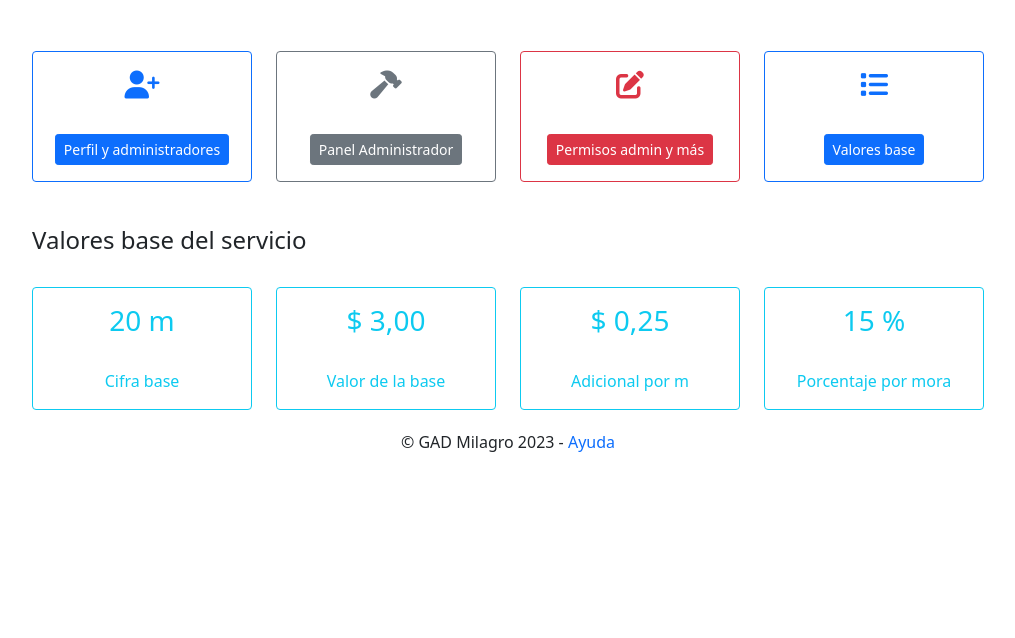
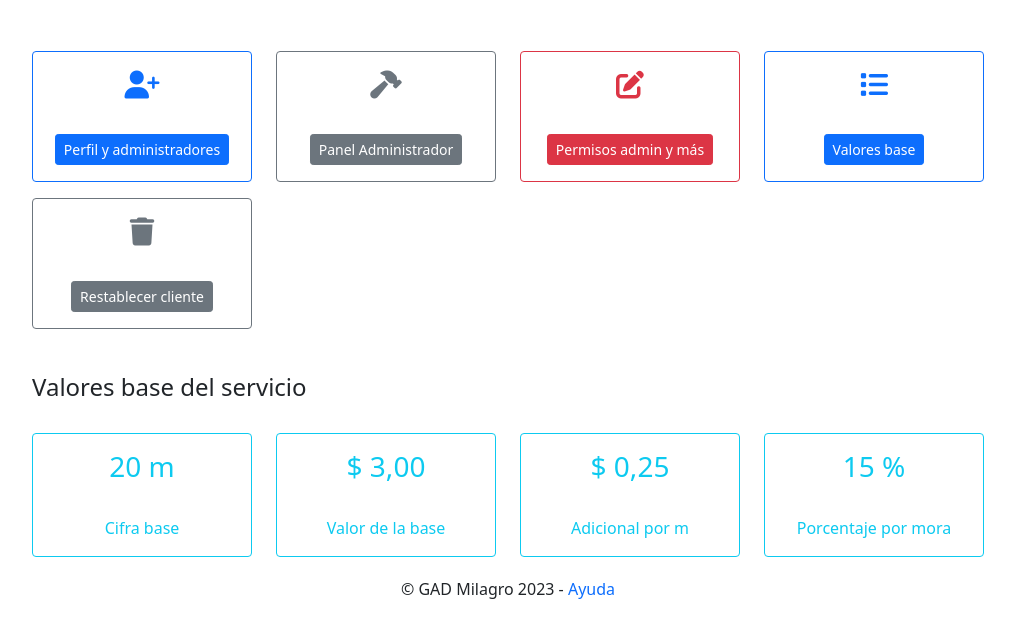
Before and after one commit to servicioaguamilagro/SAguaMilagro, a Django app: page /configuraciones/ in a window 1280 px wide. Shown: the part 147-785 px from the top of the page, without its empty margins (132-1147 px from the left). Run offline with Django 4.2, Linux system fonts and the light colour scheme; a user stored in the database is signed in; data comes from the database, SQL or seed files in the repository; both versions use the stored data as it was after the commit.

Commit message:
desbloquear usuarios eliminados

```diff
--- a/AppAguaMilagro/urls.py
+++ b/AppAguaMilagro/urls.py
@@ -20,7 +20,7 @@ from clientes.views import crear_cliente, listar_clientes, editar_cliente, actua
 from cifras.views import seleccion_clientes,ingresar_cifra, editar_cifras, actualizar_cifra
 from cobros.views import mostrar_clientes, calcular_cobro, GeneratePdf
 from notificaciones.views import notificaciones, notificar_usuario, notificar_todos
-from configuraciones.views import configuraciones, nuevo_administrador, nuevos_valores, actualizar_usuario,eliminar_usuario
+from configuraciones.views import configuraciones, nuevo_administrador, nuevos_valores, actualizar_usuario,eliminar_usuario, listar_clienteseliminados, restablecer
 from django.contrib.auth import views as auth_views
 
 urlpatterns = [
@@ -58,6 +58,8 @@ urlpatterns = [
     path('actualizarusuario/<int:id>',actualizar_usuario),
     path('eliminarusuario/',eliminar_usuario),
     path('superuser/',superUser),
+    path('recuperarusuario/',listar_clienteseliminados),
+    path('restablecerusuario/<int:id>',restablecer),
     #reseteo contraseñas
     path('reset_password/',auth_views.PasswordResetView.as_view(template_name="contraseñaResetear.html"), name='password_reset'),
     path('reset_password_send/',auth_views.PasswordResetDoneView.as_view(template_name="contraseñaEnvio.html"), name='password_reset_done'),
--- a/cifras/views.py
+++ b/cifras/views.py
@@ -145,7 +145,6 @@ def actualizar_cifra(request, id):
         cliente = Cliente.objects.get(medidor=c.id_usuario)
     except Cliente.DoesNotExist:
         raise Http404
-
     ruta = '/ingresarcifra/'
     ruta = ruta+str(cliente.id)
     print (ruta)
@@ -161,7 +160,6 @@ def actualizar_cifra(request, id):
         #obtengo cifra ingresada
         cifra = request.POST.get("cifra")
         if auxcifra < int(cifra):
-
             if cifra != "":
                 c.cifra = int(cifra)
                 if c.save() != True:
@@ -173,5 +171,4 @@ def actualizar_cifra(request, id):
             r = '/editarcifra/'
             r = r+str(c.id)
             return redirect(r)
-
     return redirect(ruta)
--- a/configuraciones/views.py
+++ b/configuraciones/views.py
@@ -1,7 +1,10 @@
+from django.http import Http404
+from django.db.models import Q
 from django.shortcuts import render
 from django.shortcuts import redirect
 from django.contrib import messages
 from .models import ValoresBase
+from clientes.models import Cliente
 from django.contrib.auth.models import User
 # Create your views here.
 
@@ -89,3 +92,39 @@ def eliminar_usuario(request):
         messages.success(request, "Usurio eliminado")
         return redirect("/")
     return render(request, "eliminarAdmin.html")
+
+#metodo para listar clientes
+def listar_clienteseliminados(request):
+    busqueda = request.GET.get("buscar")
+    try:
+        clientes = Cliente.objects.filter(
+                Q(detalle__icontains = 'eliminado')
+            ).distinct()
+    except Cliente.DoesNotExist:
+                raise Http404
+    print (clientes)
+    if busqueda:
+        messages.success(request, " Los resultados encontrados para la busqueda '"+busqueda+"' son:")
+        try:
+            clientes = Cliente.objects.filter(detalle = 'eliminado').filter(
+                Q(nombres__icontains = busqueda) |
+                Q(apellidos__icontains = busqueda)|
+                Q(medidor__icontains = busqueda) |
+                Q(cedula__icontains = busqueda)
+            ).distinct()
+        except Cliente.DoesNotExist:
+            raise Http404
+    return render(request, "restablecerCliente.html", {"clientes": clientes})
+
+#restablecer cliente eliminado
+def restablecer(request, id):
+    try:
+        cliente = Cliente.objects.get(pk=id)
+    except Cliente.DoesNotExist:
+        raise Http404
+    cliente.detalle = ""
+    if cliente.save() != True:
+        messages.success(request, "El cliente <"+str(cliente.nombres)+" "+str(cliente.apellidos)+">, a sido restablecido correctamente!")
+    else:
+        messages.success(request, "A ocurrido un error! Vuelva a intentarlo.")
+    return render(request, "restablecerCliente.html", )
--- a/templates/configuraciones.html
+++ b/templates/configuraciones.html
@@ -40,6 +40,14 @@
                     <div class="card-body text-primary">
                         <h3><i class="fa-solid fa-list"></i></h3><br>
                         <span><a class="btn btn-sm btn-primary" href="/valoresbase">Valores base</a></span>
+                    </div>
+                </div>
+            </div>
+            <div class="col-xl-3 col-sm-6 col-12">
+                <div class="card border-secondary mb-3 text-center" style="max-width: 18rem;">
+                    <div class="card-body text-secondary">
+                        <h3><i class="fa-solid fa-trash"></i></h3><br>
+                        <span><a class="btn btn-sm btn-secondary" href="/recuperarusuario">Restablecer cliente</a></span>
                     </div>
                 </div>
             </div>
@@ -86,6 +94,7 @@
                 </div>
             </div>
 
+
           </div>
 
         </section>
--- a/templates/inicio.html
+++ b/templates/inicio.html
@@ -88,4 +88,5 @@
             </section>
         </div>
     </div>
+
 {% endblock %}
```
Also changed, not shown: templates/restablecerCliente.html (added, +47 -0 lines), db.sqlite3.
